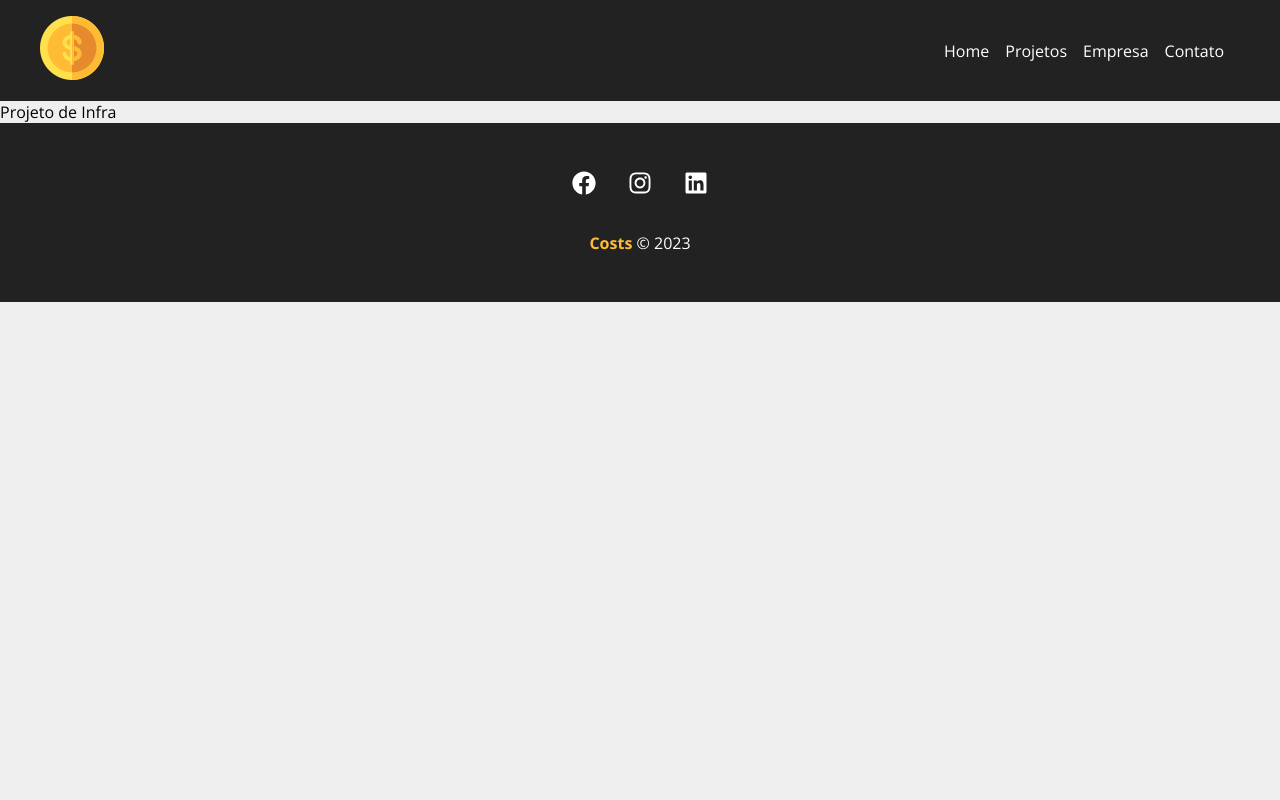
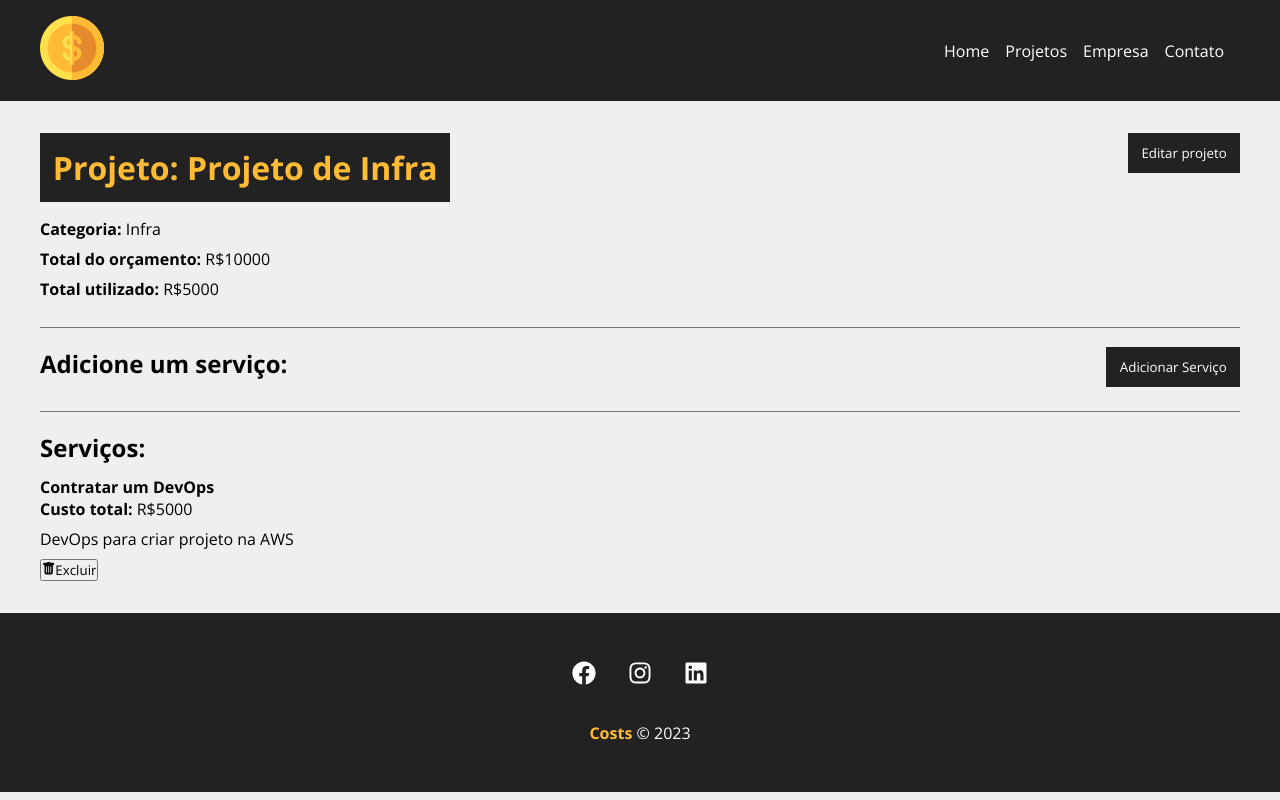
Before and after one commit to AAlan12/Costs, a React (Vite) app: page /project/2 in a window 1280 px wide. Built offline with nearby package versions, Linux system fonts and the light colour scheme; data requests are answered from the project's data file.

Commit message:
Finalização da Page Project

```diff
--- a/src/pages/Project/index.jsx
+++ b/src/pages/Project/index.jsx
@@ -123,14 +123,81 @@ function Project() {
 
     function toggleProjectForm() {
         setShowProjectForm(!showProjectForm)
-      }
+    }
 
-      function toggleServiceForm() {
+    function toggleServiceForm() {
         setShowServiceForm(!showServiceForm)
-      }
+    }
 
     return (
-        <p>{project.name}</p>
+        <>
+            {project.name ? (
+                <div className={styles.project_details}>
+                    <Container customClass="column">
+                        {message && <Message type={type} msg={message} />}
+                        <div className={styles.details_container}>
+                            <h1>Projeto: {project.name}</h1>
+                            <button className={styles.btn} onClick={toggleProjectForm}>
+                                {!showProjectForm ? 'Editar projeto' : 'Fechar'}
+                            </button>
+                            {!showProjectForm ? (
+                                <div className={styles.form}>
+                                    <p>
+                                        <span>Categoria:</span> {project.category.name}
+                                    </p>
+                                    <p>
+                                        <span>Total do orçamento:</span> R${project.budget}
+                                    </p>
+                                    <p>
+                                        <span>Total utilizado:</span> R${project.cost}
+                                    </p>
+                                </div>
+                            ) : (
+                                <div className={styles.form}>
+                                    <ProjectForm
+                                        handleSubmit={editPost}
+                                        btnText="Concluir Edição"
+                                        projectData={project}
+                                    />
+                                </div>
+                            )}
+                        </div>
+                        <div className={styles.service_form_container}>
+                            <h2>Adicione um serviço:</h2>
+                            <button className={styles.btn} onClick={toggleServiceForm}>
+                                {!showServiceForm ? 'Adicionar Serviço' : 'Fechar'}
+                            </button>
+                            <div className={styles.form}>
+                                {showServiceForm && (
+                                    <ServiceForm
+                                        handleSubmit={createService}
+                                        btnText="Adicionar Serviço"
+                                        projectData={project}
+                                    />
+                                )}
+                            </div>
+                        </div>
+                        <h2>Serviços:</h2>
+                        <Container customClass="start">
+                            {services.length > 0 &&
+                                services.map((service) => (
+                                    <ServiceCard
+                                        id={service.id}
+                                        name={service.name}
+                                        cost={service.cost}
+                                        description={service.description}
+                                        key={service.id}
+                                        handleRemove={removeService}
+                                    />
+                                ))}
+                            {services.length === 0 && <p>Não há serviços cadastrados.</p>}
+                        </Container>
+                    </Container>
+                </div>
+            ) : (
+                <Loading />
+            )}
+        </>
     )
 }
 
--- a/src/pages/Project/styles.module.css
+++ b/src/pages/Project/styles.module.css
@@ -0,0 +1,48 @@
+.project_details {
+    padding: 2em;
+}
+
+.project_details h1,
+.project_details h2,
+.project_details p {
+    margin-bottom: 0.5em;
+}
+
+.project_details h1 {
+    background-color: #222;
+    color: #ffbb33;
+    padding: 0.4em;
+}
+
+.project_details span {
+    font-weight: bold;
+}
+
+.details_container,
+.service_form_container {
+    border-bottom: 1px solid #7a7a7a;
+    padding-bottom: 1.2em;
+    margin-bottom: 1.2em;
+    display: flex;
+    justify-content: space-between;
+    flex-wrap: wrap;
+}
+
+.btn {
+    background-color: #222;
+    color: #fff;
+    padding: 0.5em 1em;
+    text-decoration: none;
+    transition: 0.5s;
+    border: none;
+    cursor: pointer;
+    max-height: 40px;
+}
+
+.btn:hover {
+    color: #ffbb33;
+}
+
+.form {
+    width: 100%;
+}
```
